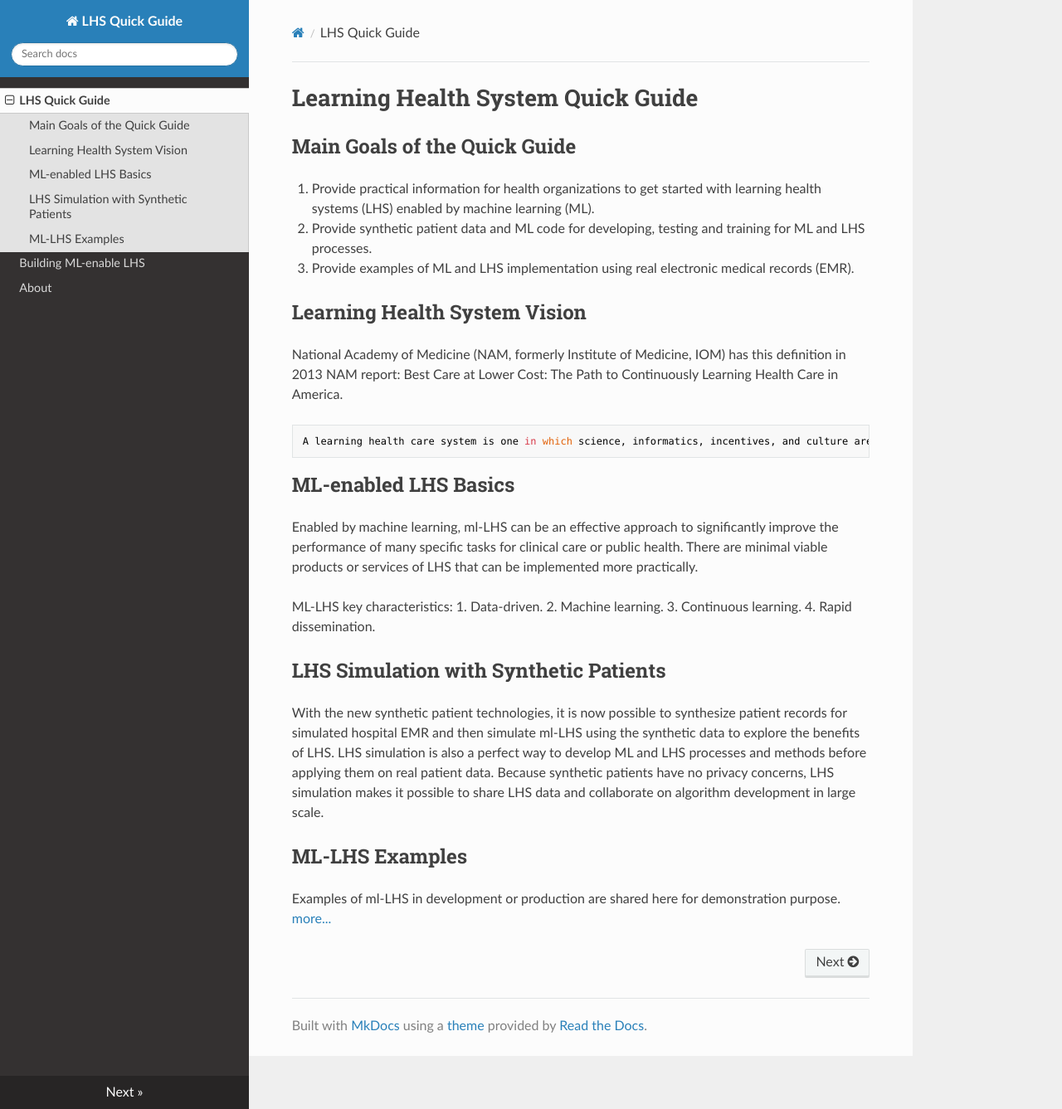
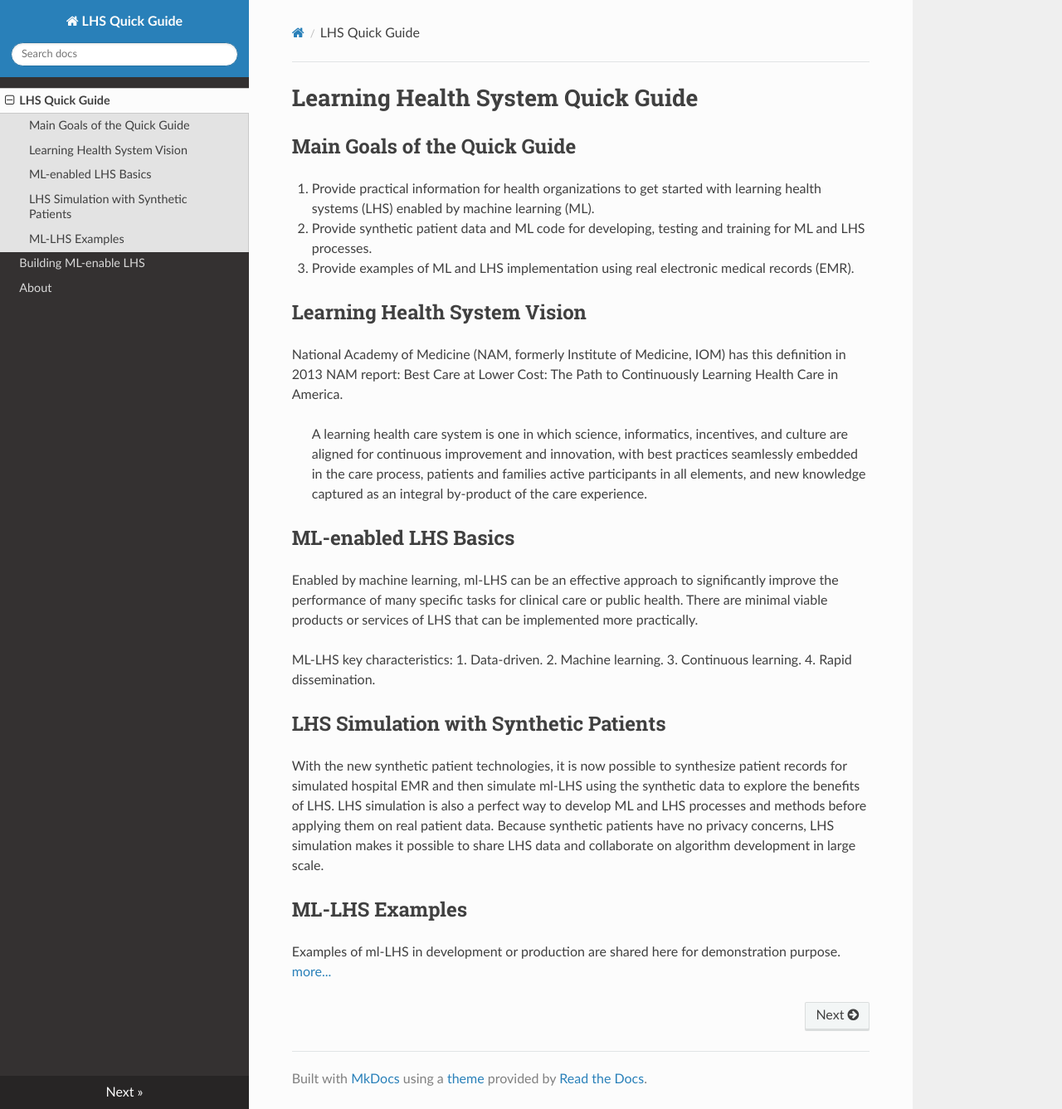
Before and after one commit to lhs-open/lhs-guide, an MkDocs documentation site: the page built from docs/index.md, in a window 1280 px wide and 1337 px high. Shown: the whole window at 83% size. Built offline with MkDocs 1.6.1, drawn with Linux system fonts in a browser that asks for light colours; nearby versions of some CDN libraries.

Commit message:
update index

````diff
--- a/docs/index.md
+++ b/docs/index.md
@@ -9,9 +9,9 @@
 ## Learning Health System Vision
 
 National Academy of Medicine (NAM, formerly Institute of Medicine, IOM) has this definition in 2013 NAM report: Best Care at Lower Cost: The Path to Continuously Learning Health Care in America.
-```sh
-A learning health care system is one in which science, informatics, incentives, and culture are aligned for continuous improvement and innovation, with best practices seamlessly embedded in the care process, patients and families active participants in all elements, and new knowledge captured as an integral by-product of the care experience.
-```
+
+>A learning health care system is one in which science, informatics, incentives, and culture are aligned for continuous improvement and innovation, with best practices seamlessly embedded in the care process, patients and families active participants in all elements, and new knowledge captured as an integral by-product of the care experience.
+
 
 ## ML-enabled LHS Basics
 
````
Also changed, not shown: README.md (+4 -2 lines).
